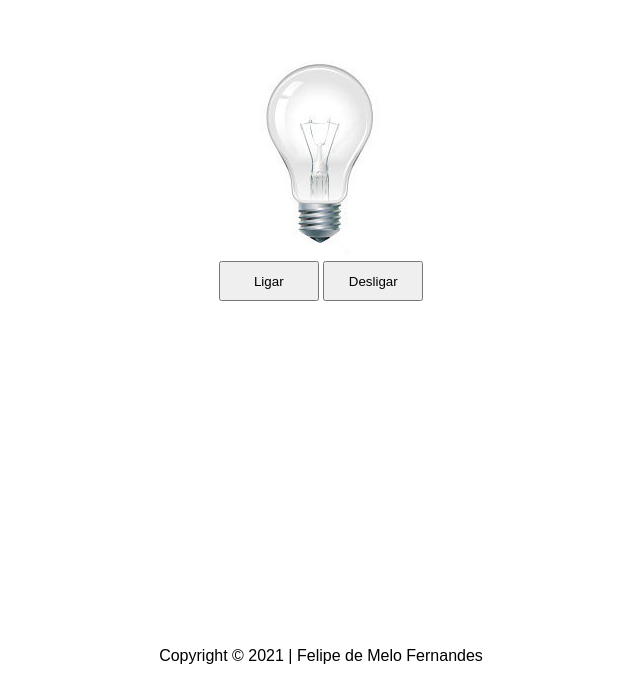
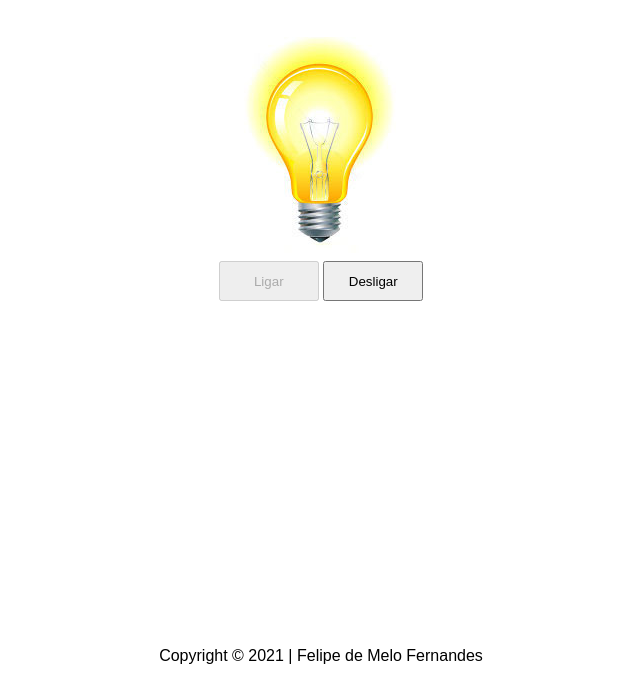
Before and after one commit to FelipeMel0/LampadaJS, a plain HTML site: page index.html in a window 1280 px wide. Both pictures are taken after a click on the button "Ligar". Shown: the part 103-800 px from the top of the page, without its empty margins (319-959 px from the left). Drawn offline with Linux system fonts and the light colour scheme.

Commit message:
JavaScript concluído

```diff
--- a/index.html
+++ b/index.html
@@ -5,6 +5,7 @@
     <meta charset="UTF-8">
     <meta name="viewport" content="width=device-width, initial-scale=1.0">
     <link rel="stylesheet" href="style.css">
+    <script src="lampada.js" defer></script>
     <title>Lâmpada</title>
 </head>
 
@@ -13,12 +14,12 @@
     <main>
 
         <div class="lampada-container">
-            <img src="img/desligada.jpg" alt="Lâmpada">
+            <img src="img/desligada.jpg" alt="Lâmpada" id="lampada">
         </div>
 
         <div class="button-container">
             <button id="ligar">Ligar</button>
-            <button id="desligar">Desligar</button>
+            <button id="desligar" >Desligar</button>
         </div>
 
     </main>
--- /dev/null
+++ b/lampada.js
@@ -0,0 +1,58 @@
+"use strict"
+
+//Funções
+
+function lampadaQuebrada() {
+    return document.getElementById("lampada").src.indexOf("quebrada") !== -1
+}
+
+function ligarLampada() {
+    const lampada = document.getElementById("lampada")
+    const ligar = document.getElementById("ligar")
+    const desligar = document.getElementById("desligar")
+
+    if (!lampadaQuebrada()) {
+        lampada.src = "img/ligada.jpg"
+        ligar.disabled = true
+        desligar.disabled = false
+    }
+}
+
+function desligarLampada() {
+    const lampada = document.getElementById("lampada")
+    const ligar = document.getElementById("ligar")
+    const desligar = document.getElementById("desligar")
+
+    if (!lampadaQuebrada()) {
+        lampada.src = "img/desligada.jpg"
+        ligar.disabled = false
+        desligar.disabled = true
+    }
+}
+
+function quebrarLampada() {
+    // const lampada = document.getElementById("lampada")
+
+    if (!lampadaQuebrada()) {
+        lampada.src = "img/quebrada.jpg"
+        ligar.disabled = true
+        desligar.disabled = true
+    }
+}
+
+//Eventos
+
+document.getElementById("ligar")
+    .addEventListener("click", ligarLampada)
+
+document.getElementById("desligar")
+    .addEventListener("click", desligarLampada)
+
+document.getElementById("lampada")
+    .addEventListener("dblclick", quebrarLampada)
+
+document.getElementById("lampada")
+    .addEventListener("mouseover", ligarLampada)
+
+document.getElementById("lampada")
+    .addEventListener("mouseleave", desligarLampada)
```
